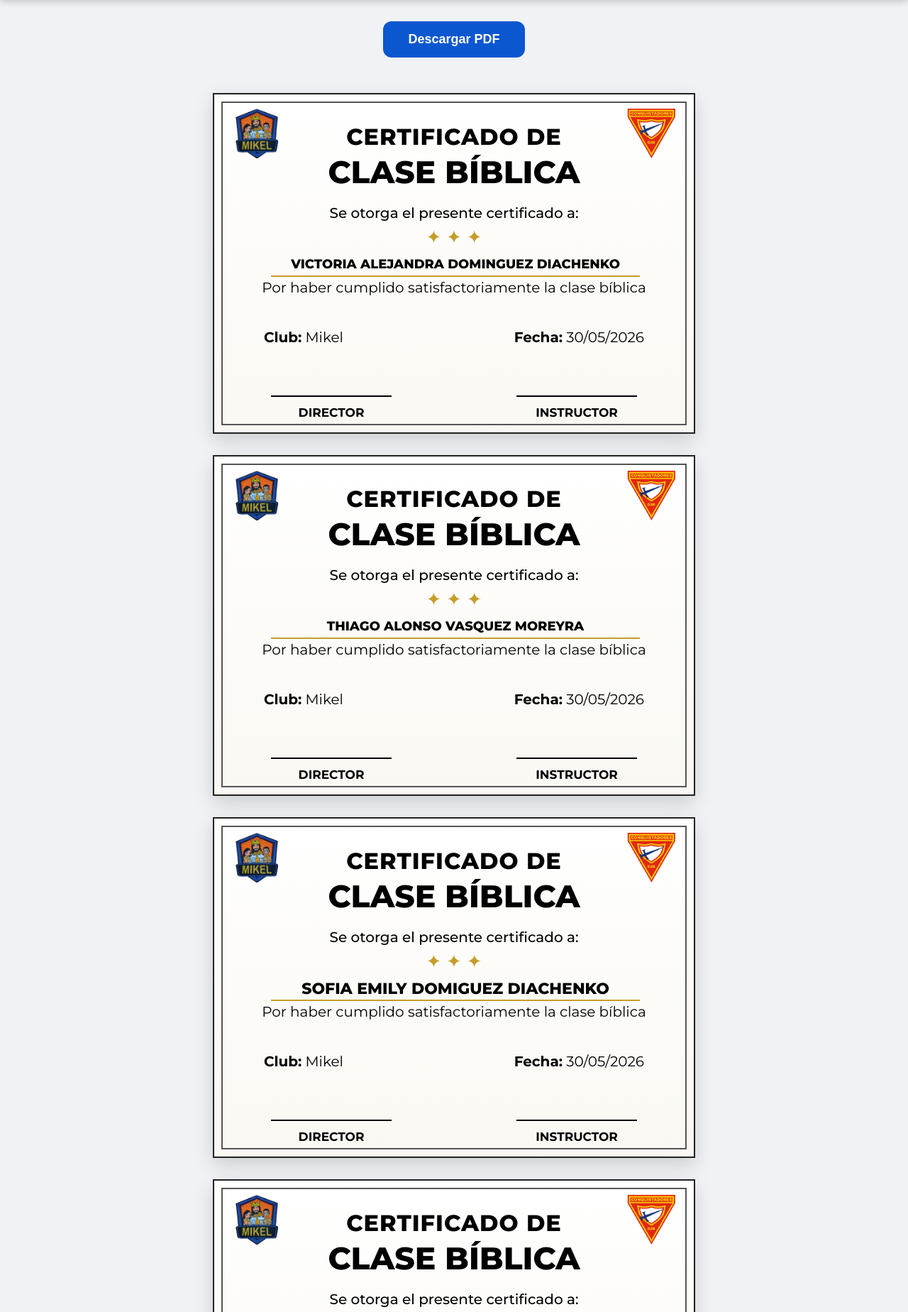
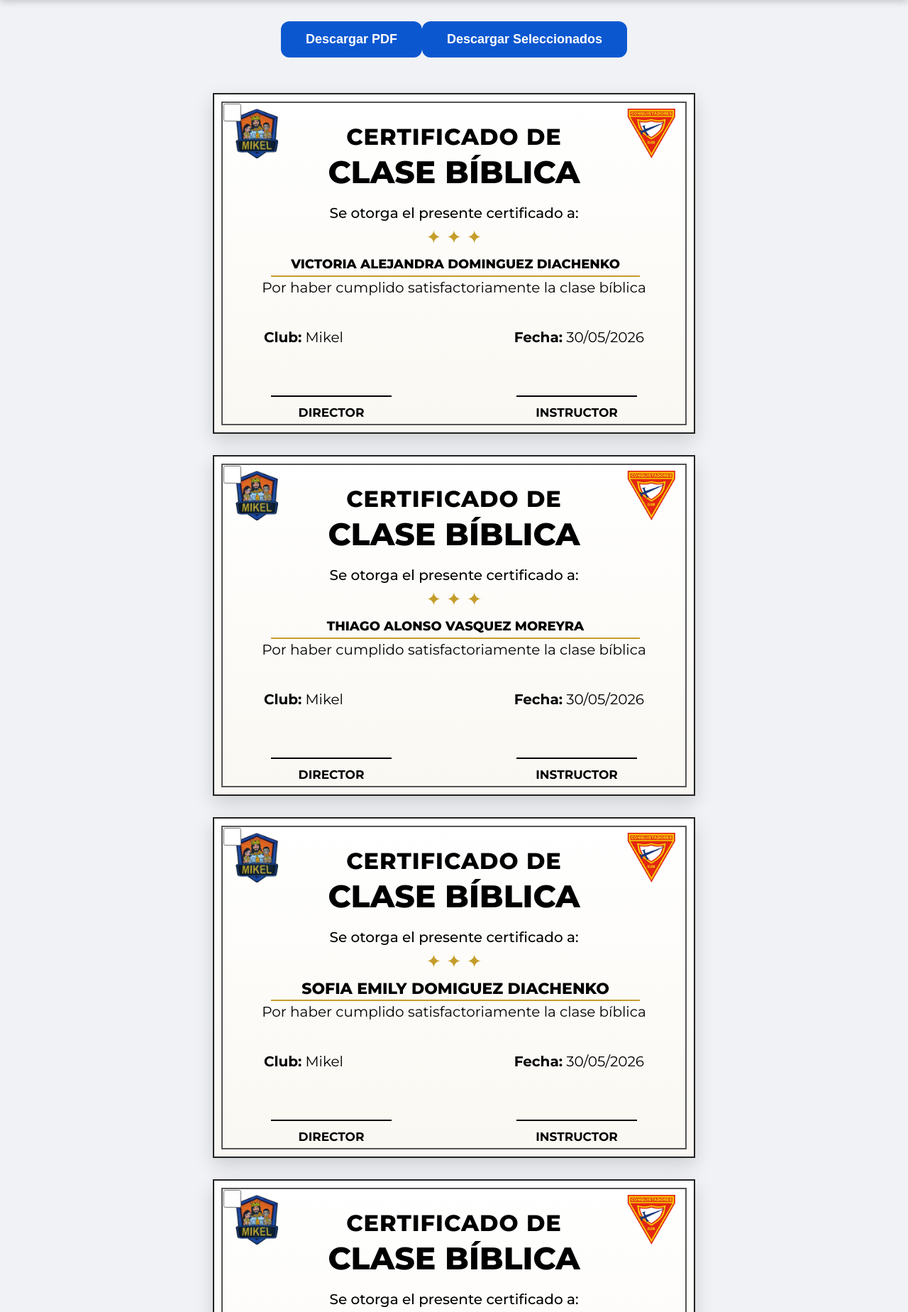
Before and after one commit to joaquinS25/certificados, a PHP site: page /clases/todos.php in a window 1280 px wide. Shown: the part 72-1920 px from the top of the page at 71% size. Run offline with PHP 8.4, Linux system fonts and the light colour scheme; data comes from the database, SQL or seed files in the repository; data that the repository does not hold is empty; some libraries are stand-ins or nearby versions.

Commit message:
DESCARGAR CERTIFICADOS DE CLASES BIBLICAS SELECCIONADOS

```diff
--- a/clases/todos.php
+++ b/clases/todos.php
@@ -101,7 +101,24 @@ body{
 
     align-items:start;
 }
+.contenedorCertificado{
 
+    position:relative;
+}
+.checkCertificado{
+
+    position:absolute;
+
+    top:15px;
+    left:15px;
+
+    width:25px;
+    height:25px;
+
+    z-index:999;
+
+    cursor:pointer;
+}
 /* RESPONSIVE */
 
 @media(max-width:1500px){
@@ -483,7 +500,9 @@ body{
     <button onclick="descargarPDF()">
         Descargar PDF
     </button>
-
+    <button onclick="descargarSeleccionados()">
+        Descargar Seleccionados
+    </button>
 </div>
 
 <!-- GALERIA -->
@@ -508,7 +527,12 @@ if(strlen($nombre) > 30){
 
 ?>
 
-<div class="certificado">
+<div class="contenedorCertificado">
+
+    <input type="checkbox"
+           class="checkCertificado">
+
+    <div class="certificado">
 
     <!-- LOGOS -->
 
@@ -590,6 +614,8 @@ if(strlen($nombre) > 30){
 
     <div class="instructor">
         INSTRUCTOR
+    </div>
+
     </div>
 
 </div>
@@ -685,7 +711,107 @@ async function descargarPDF(){
     'certificados_clases_biblicas_2026.pdf'
     );
 }
+async function descargarSeleccionados(){
 
+    const { jsPDF } = window.jspdf;
+
+    const pdf = new jsPDF({
+
+        orientation:'landscape',
+
+        unit:'mm',
+
+        format:'a4'
+    });
+
+    const checks =
+    document.querySelectorAll('.checkCertificado');
+
+    let certificadosSeleccionados = [];
+
+    checks.forEach((check)=>{
+
+        if(check.checked){
+
+            certificadosSeleccionados.push(
+
+                check.nextElementSibling
+            );
+        }
+    });
+
+    if(certificadosSeleccionados.length == 0){
+
+        alert('Seleccione al menos un certificado');
+
+        return;
+    }
+
+    const posiciones = [
+
+        {x:5, y:5},
+        {x:145, y:5},
+
+        {x:5, y:104},
+        {x:145, y:104}
+    ];
+
+    let contador = 0;
+
+    for(let i = 0;
+        i < certificadosSeleccionados.length;
+        i++){
+
+        const canvas =
+        await html2canvas(
+
+            certificadosSeleccionados[i],
+
+            {
+                scale:2,
+
+                useCORS:true,
+
+                backgroundColor:"#ffffff"
+            }
+        );
+
+        const imgData =
+        canvas.toDataURL(
+        'image/jpeg',
+        1.0);
+
+        const pos =
+        posiciones[contador];
+
+        pdf.addImage(
+
+            imgData,
+
+            'JPEG',
+
+            pos.x,
+            pos.y,
+
+            140,
+            99
+        );
+
+        contador++;
+
+        if(contador == 4 &&
+           i != certificadosSeleccionados.length - 1){
+
+            pdf.addPage();
+
+            contador = 0;
+        }
+    }
+
+    pdf.save(
+    'certificados_seleccionados.pdf'
+    );
+}
 </script>
 
 </body>
```
